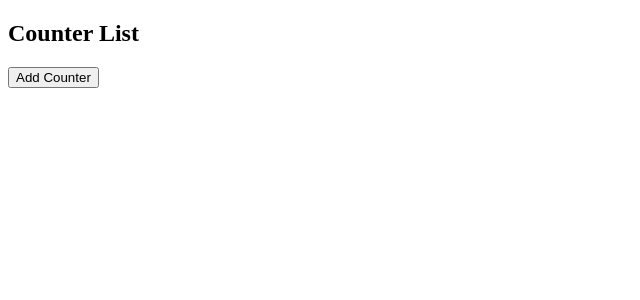
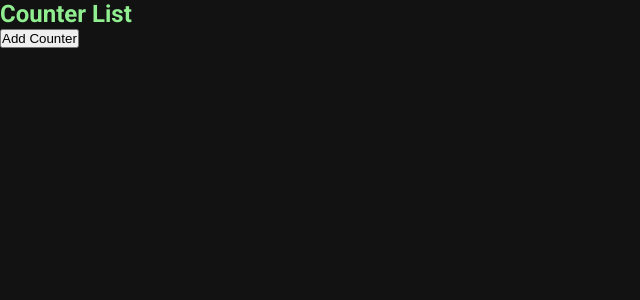
Before and after one commit to Espadv69/Counter-List, a React (Vite) app: page / in a window 1280 px wide. Shown: the top 300 px of the page, without its empty margins (0-640 px from the left). Built offline with nearby package versions, Linux system fonts and the light colour scheme.

Commit message:
Add global CSS for consistent styling with Roboto font and dark theme

```diff
--- a/src/css/global.css
+++ b/src/css/global.css
@@ -0,0 +1,29 @@
+/* Roboto font-family */
+@import url('https://fonts.googleapis.com/css2?family=Roboto:ital,wght@0,100..900;1,100..900&display=swap');
+
+*,
+*::before,
+*::after {
+  margin: 0;
+  padding: 0;
+  box-sizing: border-box;
+}
+
+body {
+  font-family:
+    'Roboto',
+    system-ui,
+    -apple-system,
+    BlinkMacSystemFont,
+    'Segoe UI',
+    Roboto,
+    Oxygen,
+    Ubuntu,
+    Cantarell,
+    'Open Sans',
+    'Helvetica Neue',
+    sans-serif;
+
+  color: lightgreen;
+  background: #121212;
+}
```
